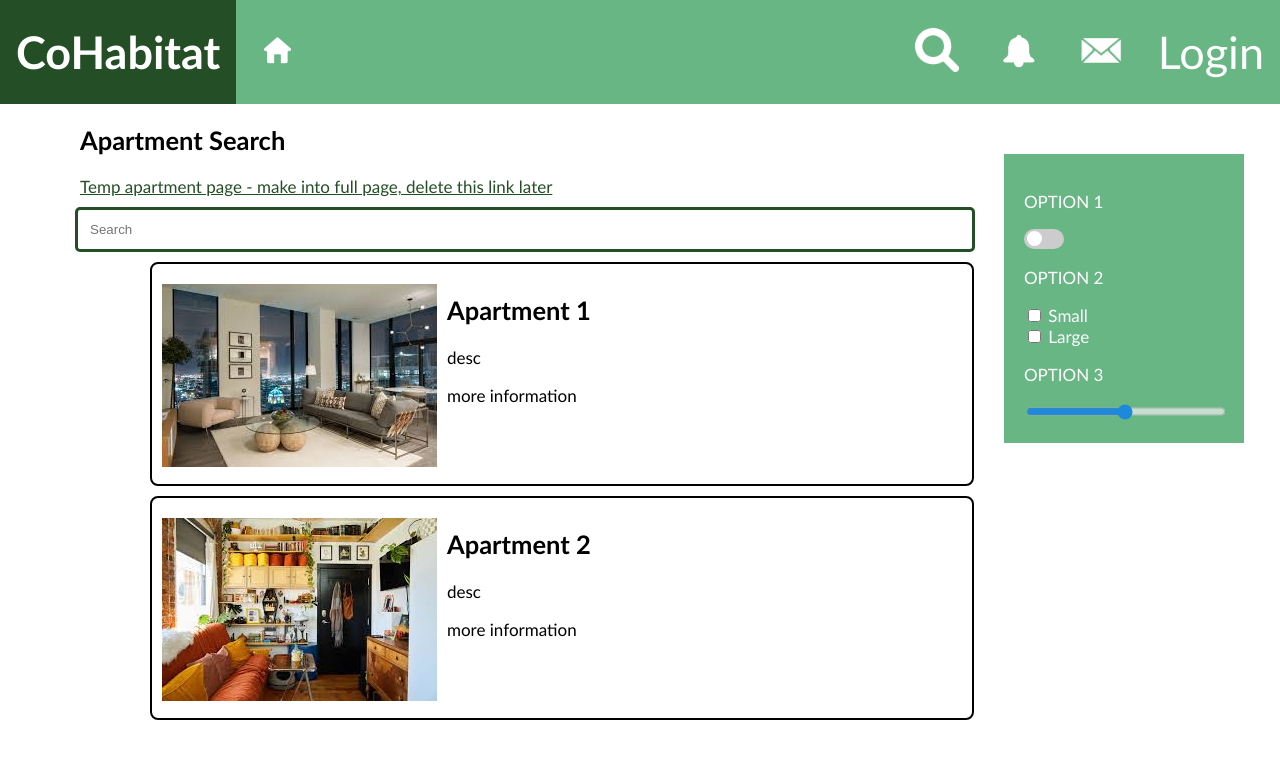
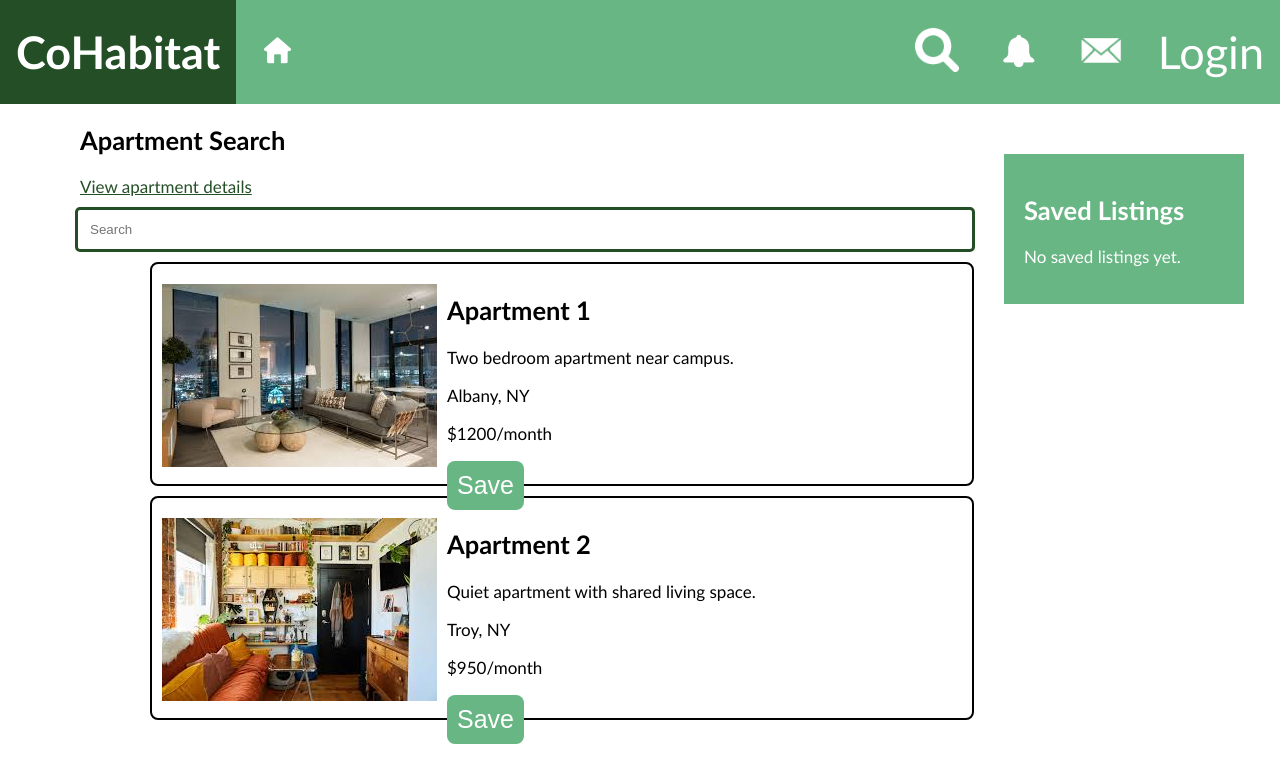
Before and after one commit to bigmaccar/CoHabitat, a React (Create React App) app in the folder client/: page /Search in a window 1280 px wide. Shown: the top 782 px of the page. Built offline with nearby package versions, Linux system fonts and the light colour scheme; sample sign-in values are in the browser's storage.

Commit message:
feat(search): add saved apartment listings
Signed-off-by: Jason Scheffel <contact@jasonscheffel.com>

```diff
--- a/client/src/Search.js
+++ b/client/src/Search.js
@@ -1,59 +1,87 @@
-import { BrowserRouter, Link, Routes, Route, Navigate } from "react-router-dom";
-import React, {useState, useEffect} from "react";
-import axios from 'axios';
+import { Link } from "react-router-dom";
+import React, { useEffect, useState } from "react";
+
+const apartments = [
+    {
+        id: "apartment-1",
+        name: "Apartment 1",
+        image: require("./images/apartment1.jpg"),
+        description: "Two bedroom apartment near campus.",
+        rent: "$1200/month",
+        location: "Albany, NY"
+    },
+    {
+        id: "apartment-2",
+        name: "Apartment 2",
+        image: require("./images/apartment2.jpg"),
+        description: "Quiet apartment with shared living space.",
+        rent: "$950/month",
+        location: "Troy, NY"
+    }
+];
 
 function Search(){
+    const [savedListings, setSavedListings] = useState([]);
+
+    useEffect(() => {
+        const storedListings = JSON.parse(localStorage.getItem("savedListings") || "[]");
+        setSavedListings(storedListings);
+    }, []);
+
+    function toggleSavedListing(apartmentId) {
+        const updatedListings = savedListings.includes(apartmentId)
+            ? savedListings.filter(id => id !== apartmentId)
+            : [...savedListings, apartmentId];
+
+        setSavedListings(updatedListings);
+        localStorage.setItem("savedListings", JSON.stringify(updatedListings));
+    }
+
+    const savedApartmentDetails = apartments.filter(apartment => savedListings.includes(apartment.id));
 
     return (
-        <>
-        <section class="layoutSearch">
-            <div class="sidebarSearch">
-                <div class = "search">
+        <section className="layoutSearch">
+            <div className="sidebarSearch">
+                <div className="search">
                     <h1>Apartment Search</h1>
-                    <Link to = "/Apartment">Temp apartment page - make into full page, delete this link later</Link>
+                    <Link to="/Apartment">View apartment details</Link>
                 </div>
-                <input type="text" placeholder="Search" class = "search"></input>
-                <br></br>
-                <div class = "apartmentListWrapper"> {/* The wrapper is the box itself, contains all of the information. Duplicate this and the information in it per apartment*/}
-                    <div class = "apartmentListImage">
-                        <img src={require('.//images/apartment1.jpg')}/>
+                <input type="text" placeholder="Search" className="search" />
+                <br />
+                {apartments.map(apartment => (
+                    <div className="apartmentListWrapper" key={apartment.id}>
+                        <div className="apartmentListImage">
+                            <img src={apartment.image} alt={apartment.name} />
+                        </div>
+                        <div className="apartmentList">
+                            <h1>{apartment.name}</h1>
+                            <p>{apartment.description}</p>
+                            <p>{apartment.location}</p>
+                            <p>{apartment.rent}</p>
+                            <button onClick={() => toggleSavedListing(apartment.id)}>
+                                {savedListings.includes(apartment.id) ? "Unsave" : "Save"}
+                            </button>
+                        </div>
                     </div>
-                    <div class = "apartmentList"> {/* This is the actual apartment information, contained in the box*/}
-                        <h1>Apartment 1</h1> {/*Link container to Apartment */}
-                        <p>desc</p>
-                        <p>more information</p>
-                    </div>
-                </div>
-                <div class = "apartmentListWrapper">
-                    <div class = "apartmentListImage">
-                        <img src={require('.//images/apartment2.jpg')}/>
-                    </div>
-                    <div class = "apartmentList"> {/* This is the actual apartment information, contained in the box*/}
-                        <h1>Apartment 2</h1> {/* Link container to Apartment */}
-                        <p>desc</p>
-                        <p>more information</p>
-                    </div>
+                ))}
+            </div>
+            <div className="bodySearch">
+                <div className="filters">
+                    <h2>Saved Listings</h2>
+                    {savedApartmentDetails.length === 0 ? (
+                        <p>No saved listings yet.</p>
+                    ) : (
+                        savedApartmentDetails.map(apartment => (
+                            <div key={apartment.id}>
+                                <h3>{apartment.name}</h3>
+                                <p>{apartment.location}</p>
+                                <p>{apartment.rent}</p>
+                            </div>
+                        ))
+                    )}
                 </div>
             </div>
-            <div class="bodySearch">
-                <div class = "filters"> {/* Update later with decided filters. Currently includes different option types*/}
-                    <p>OPTION 1</p>
-                    <label class="switch" for="option1">
-                        <input type="checkbox" id="option1" value = "option1"/>
-                        <span class="slider round"></span>
-                    </label>
-                    <p>OPTION 2</p>
-                    <input type="checkbox" id="size1" name="size1" value="small"/>
-                    <label for="option2"> Small</label><br></br>
-                    <input type="checkbox" id="size2" name="size2" value="large"/>
-                    <label for="size2"> Large</label><br></br>
-                    <p>OPTION 3</p>
-                    <div class="slidecontainer">
-                    <input type="range" min="1" max="100" value="50" class="sliderBar" id="myRange"/>
-                    </div>
-                </div>
-            </div>
-        </section></>
+        </section>
     )
 
 }
```
